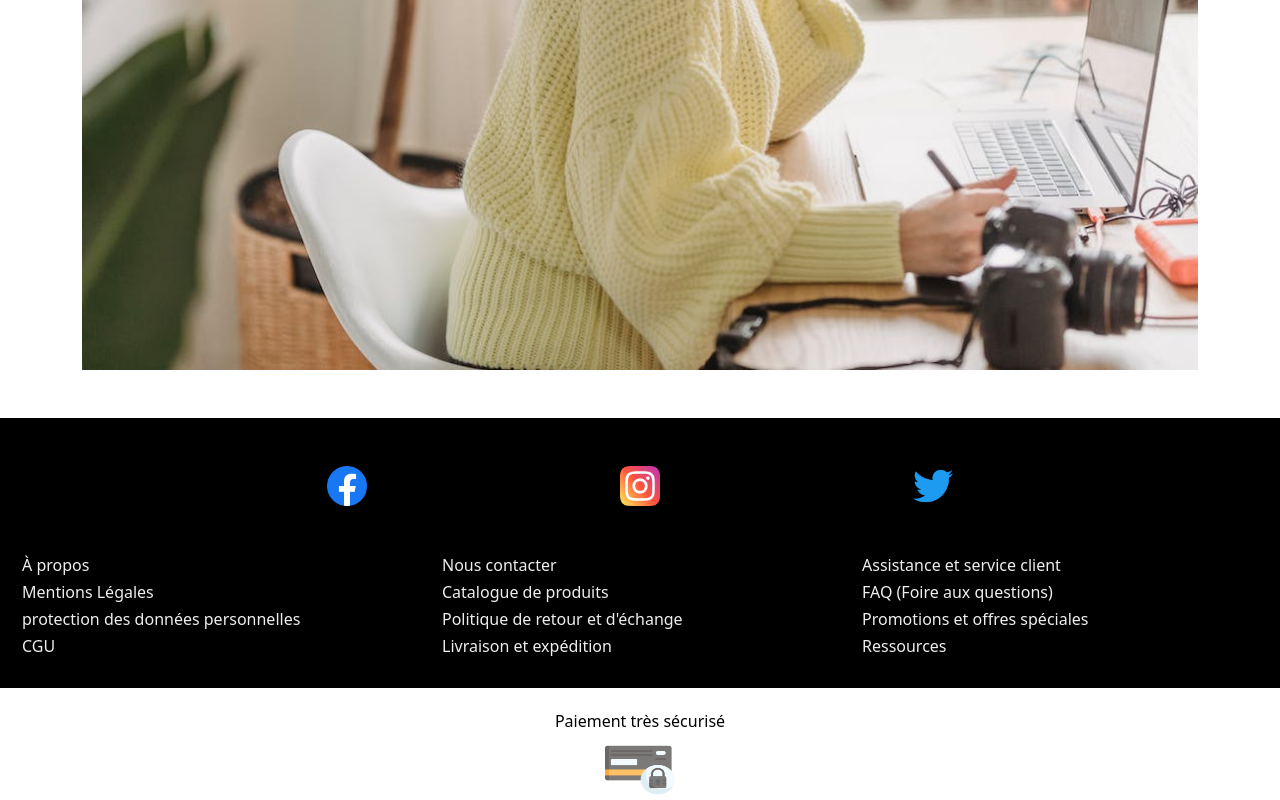
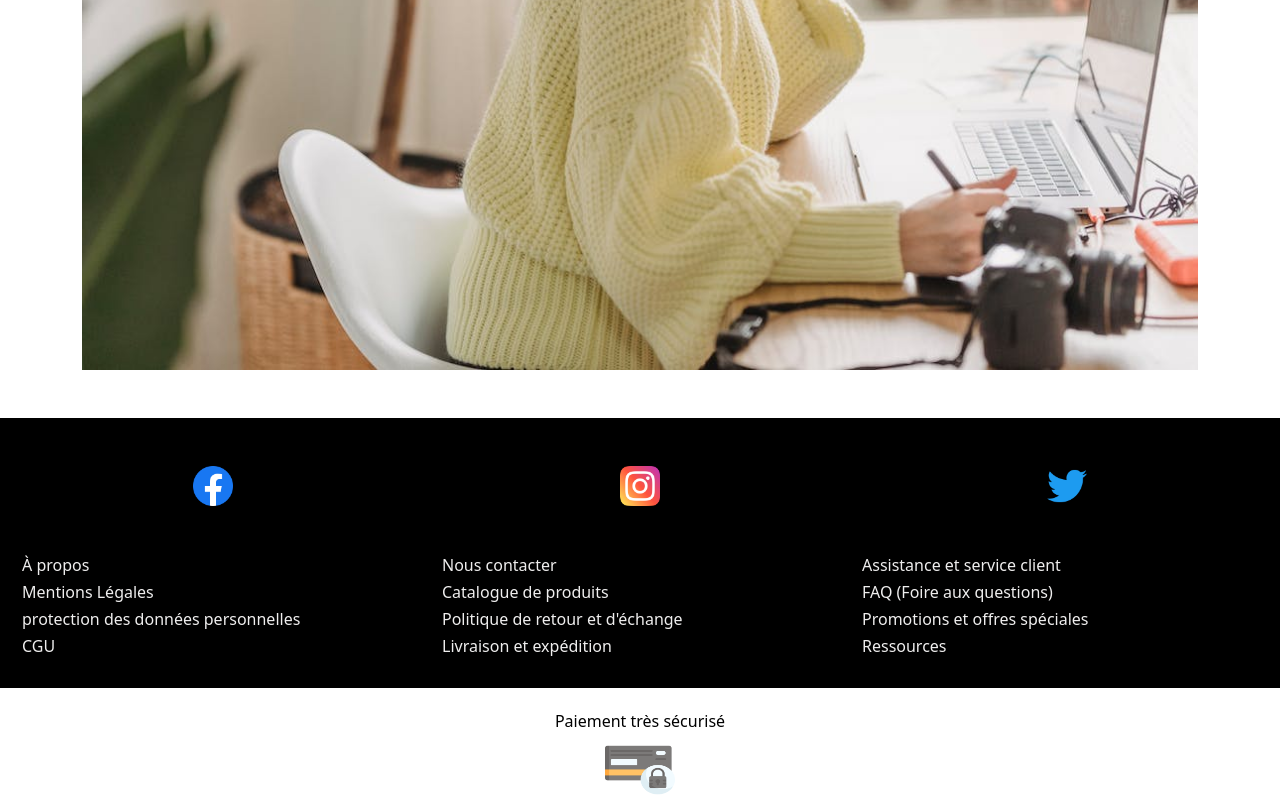
Before and after one commit to jerryfarwell/react_shopping_cart_stripe, a React (Vite) app: page / in a window 1280 px wide. Shown: the part 3163-3963 px from the top of the page. Built offline with nearby package versions, Linux system fonts and the light colour scheme.

Commit message:
social media icon css

```diff
--- a/index.html
+++ b/index.html
@@ -2,9 +2,9 @@
 <html lang="en">
   <head>
     <meta charset="UTF-8" />
-    <link rel="icon" type="image/svg+xml" href="/vite.svg" />
+    <!-- <link rel="icon" type="image/svg+xml" href="/vite.svg" /> this place can be used to set up the small icon in the navigation window bar -->
     <meta name="viewport" content="width=device-width, initial-scale=1.0" />
-    <title>Vite + React</title>
+    <title>networkleed</title>
   </head>
   <body>
     <div id="root"></div>
--- a/src/assets/stylesheet/Footer.css
+++ b/src/assets/stylesheet/Footer.css
@@ -20,8 +20,6 @@
     display: flex;
     flex-direction: row;
     justify-content: space-around;
-    margin-left: 200px;
-    margin-right: 200px;
     margin-bottom: 50px;
 }
 
```
